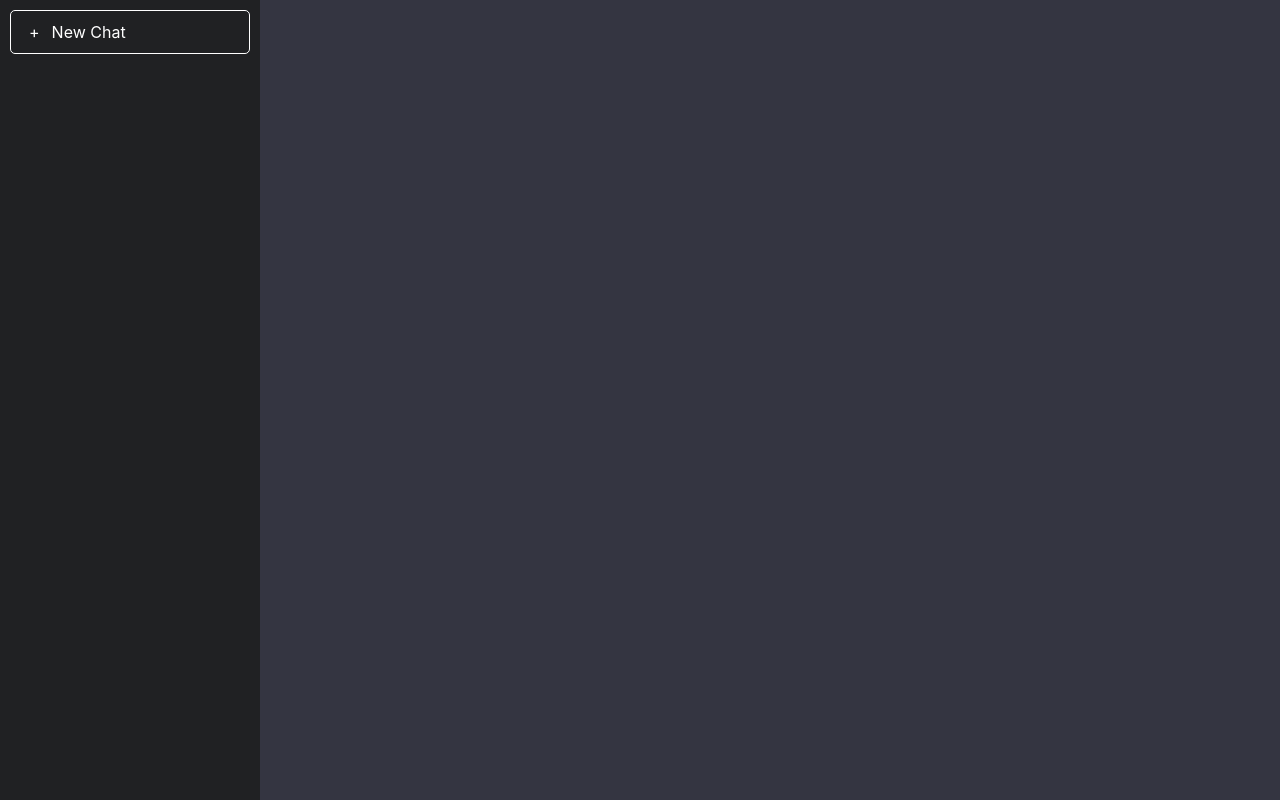
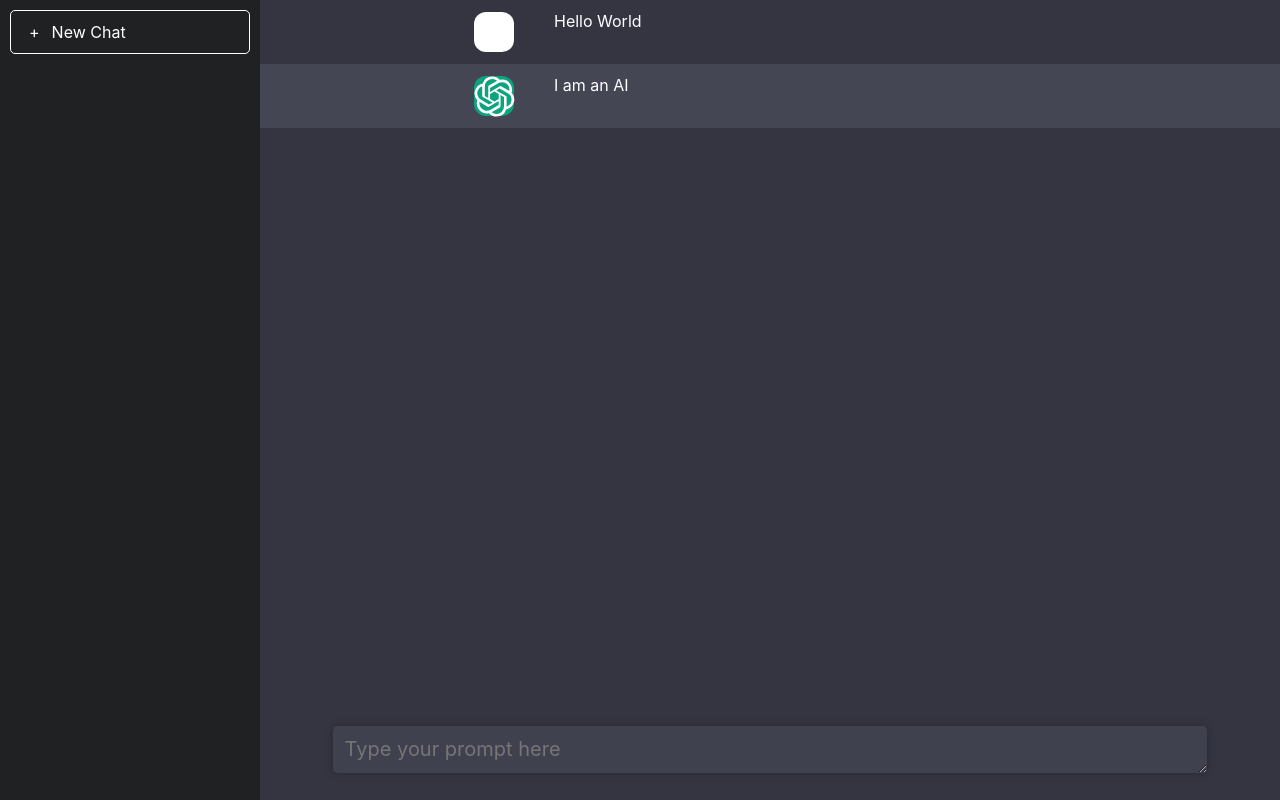
Before and after one commit to mad-ben/OpenAIEnhanced, a React (Create React App) app in the folder client/: page / in a window 1280 px wide. Built offline with nearby package versions, Linux system fonts and the light colour scheme.

Commit message:
Frontend base done
Finished frontend main styles

```diff
--- a/client/src/App.css
+++ b/client/src/App.css
@@ -34,6 +34,64 @@
 .chatbox {
   flex:1;
   background-color: #343541;
+  position: relative;
+}
+
+.chat-input-holder {
+  padding:24px;
+  position: absolute;
+  bottom:0;
+  left:0;right:0;
+}
+
+.chat-input-textarea {
+  background-color: #40414f;
+  width:90%;
+  padding:12px;
+  color:white;
+  font-size:1.25em;
+  border-radius:5px;
+  border:none;
+  border-color: none;
+  outline:none;
+  box-shadow: 0 0 8px 0 rgba(0,0,0,0.25);
+}
+
+.chat-log {
+  text-align: left;
+}
+
+.chat-message.chatgpt {
+  background-color: #444654;
+}
+
+.chat-message-center {
+  max-width: 640px;
+  margin-left: auto;
+  margin-right: auto;
+  padding:12px;
+  display:flex;
+  padding-left: 24px;
+  padding-right: 24px;
+}
+
+.avatar {
+  background: white;
+  border-radius: 30%;
+  width: 40px;
+  height: 40px;
+}
+
+.avatar.chatgpt {
+  background: #0da37f;
+  border-radius: 30%;
+  width: 40px;
+  height: 40px;
+}
+
+.message{
+  padding-left: 40px;
+  padding-right: 40px;
 }
 
 .App-logo {
--- a/client/src/App.js
+++ b/client/src/App.js
@@ -11,7 +11,43 @@
         </div>
       </aside>
       <section className="chatbox">
+        <div className="chat-log">
+          <div className="chat-message">
+            <div className="chat-message-center">
+              <div className="avatar"></div>
+              <div className="message">Hello World</div>
+            </div>
+          </div>
+          <div className="chat-message chatgpt">
+            <div className="chat-message-center">
+              <div className="avatar chatgpt">
+                <svg
+                  width={41}
+                  height={41}
+                  fill="none"
+                  xmlns="http://www.w3.org/2000/svg"
+                  strokeWidth={1.5}
+                  className="h-6 w-6"
+                >
+                  <path
+                    d="M37.532 16.87a9.963 9.963 0 0 0-.856-8.184 10.078 10.078 0 0 0-10.855-4.835A9.964 9.964 0 0 0 18.306.5a10.079 10.079 0 0 0-9.614 6.977 9.967 9.967 0 0 0-6.664 4.834 10.08 10.08 0 0 0 1.24 11.817 9.965 9.965 0 0 0 .856 8.185 10.079 10.079 0 0 0 10.855 4.835 9.965 9.965 0 0 0 7.516 3.35 10.078 10.078 0 0 0 9.617-6.981 9.967 9.967 0 0 0 6.663-4.834 10.079 10.079 0 0 0-1.243-11.813ZM22.498 37.886a7.474 7.474 0 0 1-4.799-1.735c.061-.033.168-.091.237-.134l7.964-4.6a1.294 1.294 0 0 0 .655-1.134V19.054l3.366 1.944a.12.12 0 0 1 .066.092v9.299a7.505 7.505 0 0 1-7.49 7.496ZM6.392 31.006a7.471 7.471 0 0 1-.894-5.023c.06.036.162.099.237.141l7.964 4.6a1.297 1.297 0 0 0 1.308 0l9.724-5.614v3.888a.12.12 0 0 1-.048.103l-8.051 4.649a7.504 7.504 0 0 1-10.24-2.744ZM4.297 13.62A7.469 7.469 0 0 1 8.2 10.333c0 .068-.004.19-.004.274v9.201a1.294 1.294 0 0 0 .654 1.132l9.723 5.614-3.366 1.944a.12.12 0 0 1-.114.01L7.04 23.856a7.504 7.504 0 0 1-2.743-10.237Zm27.658 6.437-9.724-5.615 3.367-1.943a.121.121 0 0 1 .113-.01l8.052 4.648a7.498 7.498 0 0 1-1.158 13.528v-9.476a1.293 1.293 0 0 0-.65-1.132Zm3.35-5.043c-.059-.037-.162-.099-.236-.141l-7.965-4.6a1.298 1.298 0 0 0-1.308 0l-9.723 5.614v-3.888a.12.12 0 0 1 .048-.103l8.05-4.645a7.497 7.497 0 0 1 11.135 7.763Zm-21.063 6.929-3.367-1.944a.12.12 0 0 1-.065-.092v-9.299a7.497 7.497 0 0 1 12.293-5.756 6.94 6.94 0 0 0-.236.134l-7.965 4.6a1.294 1.294 0 0 0-.654 1.132l-.006 11.225Zm1.829-3.943 4.33-2.501 4.332 2.5v5l-4.331 2.5-4.331-2.5V18Z"
+                    fill="currentColor"
+                  />
+                </svg>
+              </div>
+              <div className="message">I am an AI</div>
+            </div>
+          </div>
+        </div>
+        <div className="chat-input-holder">
+          <textarea
+            rows="1"
+            className="chat-input-textarea"
+            placeholder="Type your prompt here"
+          >
 
+          </textarea>
+        </div>
       </section>
     </div>
   );
```
